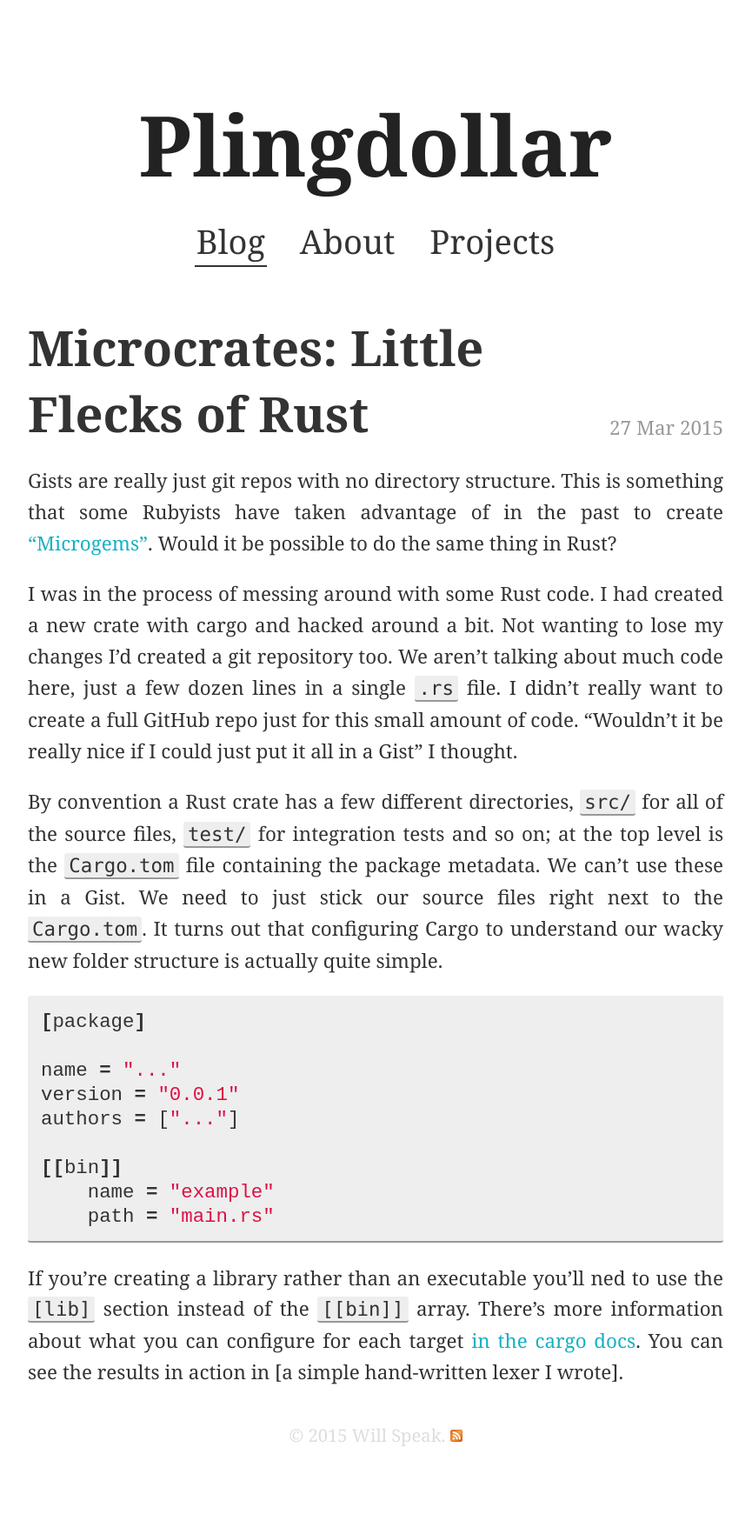
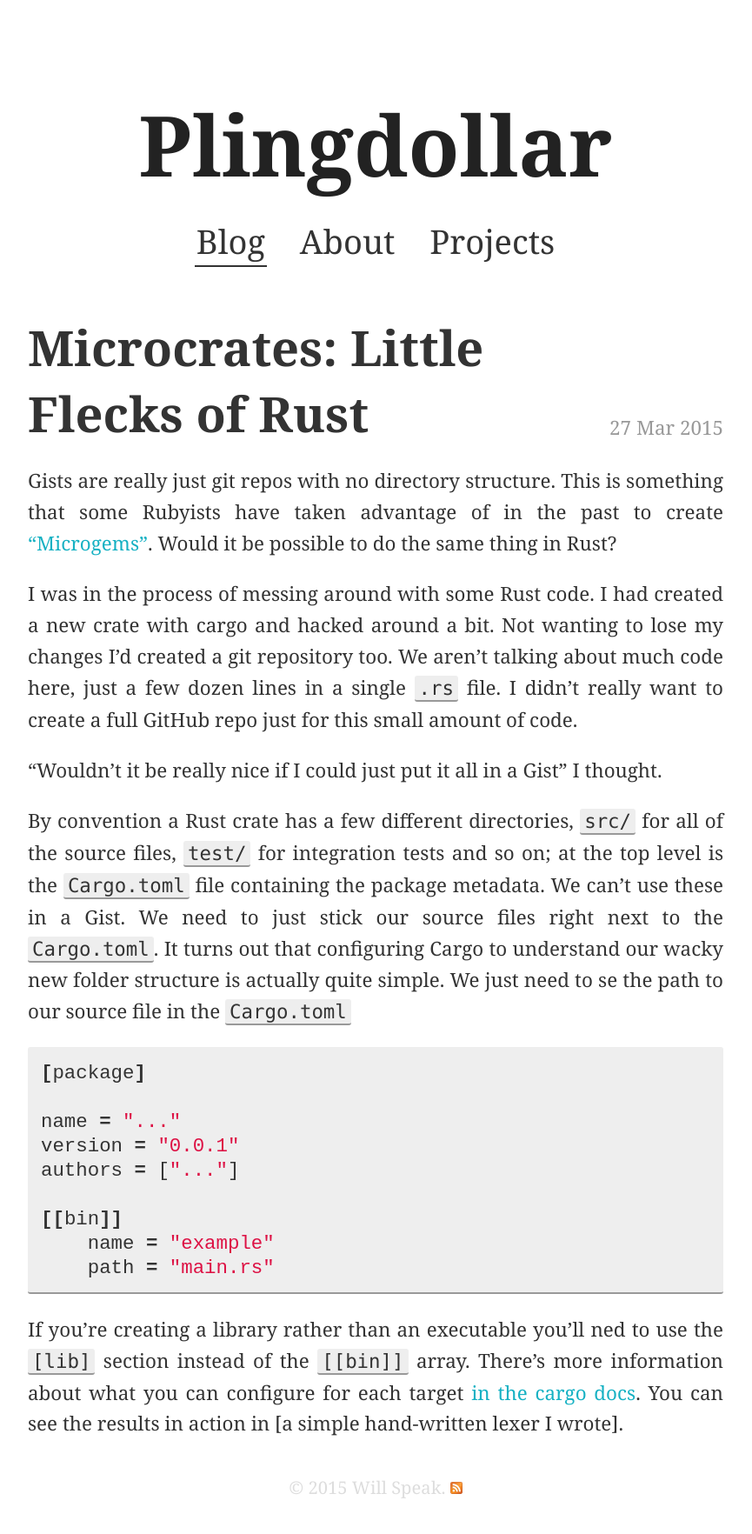
Before and after one commit to iwillspeak/iwillspeak.github.io, a Jekyll site: the page built from _posts/2015-03-27-microcrates-little-flecks-of-rust.md, in a window 1280 px wide. Shown: the whole page at 87% size, without its empty margins (208-1073 px from the left). Built offline with Jekyll 4.4.1, drawn with Linux system fonts in a browser that asks for light colours; comment, search, counter and statistics services are not loaded; before the commit the page ends 1705 px from its top, so only the background shows below that.

Commit message:
Edits to Microgems Post

```diff
--- a/_posts/2015-03-27-microcrates-little-flecks-of-rust.md
+++ b/_posts/2015-03-27-microcrates-little-flecks-of-rust.md
@@ -6,9 +6,11 @@ published: true
 
 Gists are really just git repos with no directory structure. This is something that some Rubyists have taken advantage of in the past to create ["Microgems"](http://jeffkreeftmeijer.com/2011/microgems-five-minute-rubygems/). Would it be possible to do the same thing in Rust?
 
-I was in the process of messing around with some Rust code. I had created a new crate with cargo and hacked around a bit. Not wanting to lose my changes I'd created a git repository too. We aren't talking about much code here, just a few dozen lines in a single `.rs` file. I didn't really want to create a full GitHub repo just for this small amount of code. "Wouldn't it be really nice if I could just put it all in a Gist" I thought.
+I was in the process of messing around with some Rust code. I had created a new crate with cargo and hacked around a bit. Not wanting to lose my changes I'd created a git repository too. We aren't talking about much code here, just a few dozen lines in a single `.rs` file. I didn't really want to create a full GitHub repo just for this small amount of code.
 
-By convention a Rust crate has a few different directories, `src/` for all of the source files, `test/` for integration tests and so on; at the top level is the `Cargo.tom` file containing the package metadata. We can't use these in a Gist. We need to just stick our source files right next to the `Cargo.tom`. It turns out that configuring Cargo to understand our wacky new folder structure is actually quite simple.
+"Wouldn't it be really nice if I could just put it all in a Gist" I thought.
+
+By convention a Rust crate has a few different directories, `src/` for all of the source files, `test/` for integration tests and so on; at the top level is the `Cargo.toml` file containing the package metadata. We can't use these in a Gist. We need to just stick our source files right next to the `Cargo.toml`. It turns out that configuring Cargo to understand our wacky new folder structure is actually quite simple. We just need to se the path to our source file in the `Cargo.toml`
 
 {% highlight toml %}
 [package]
```
